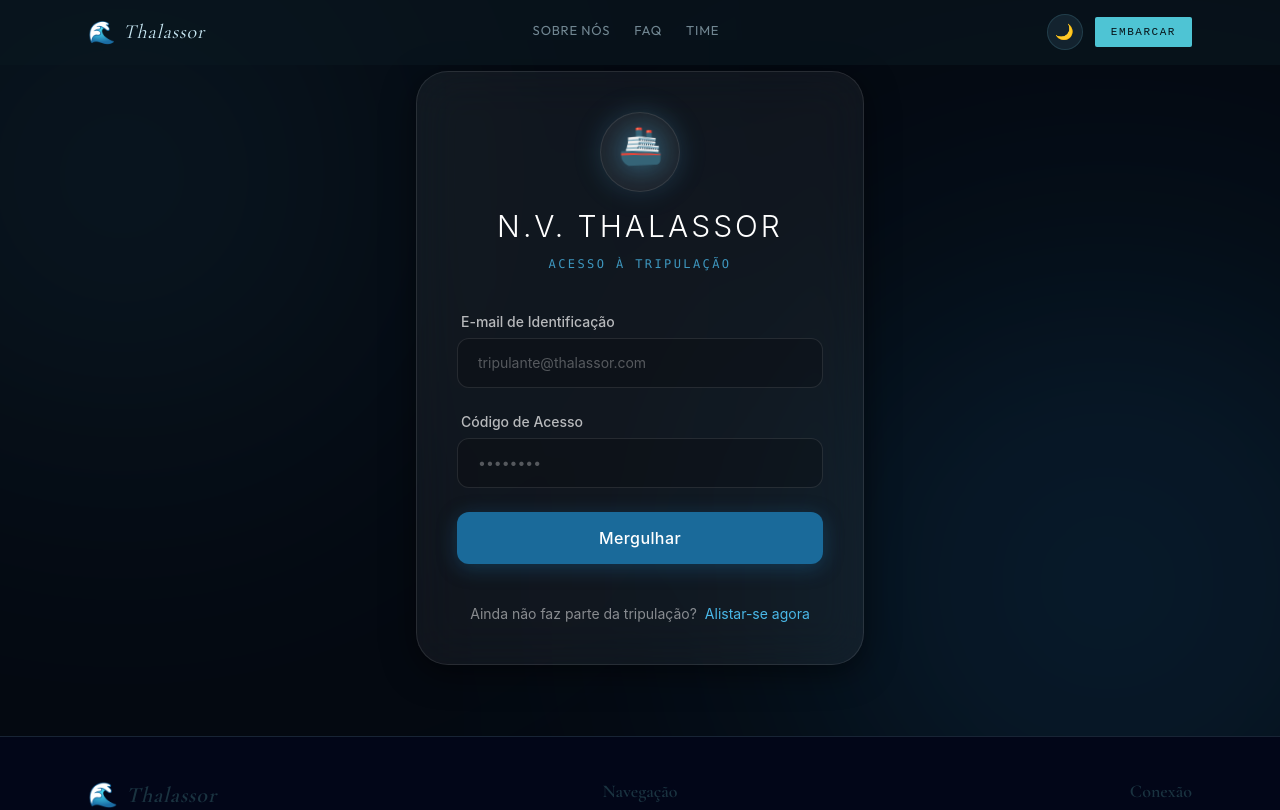
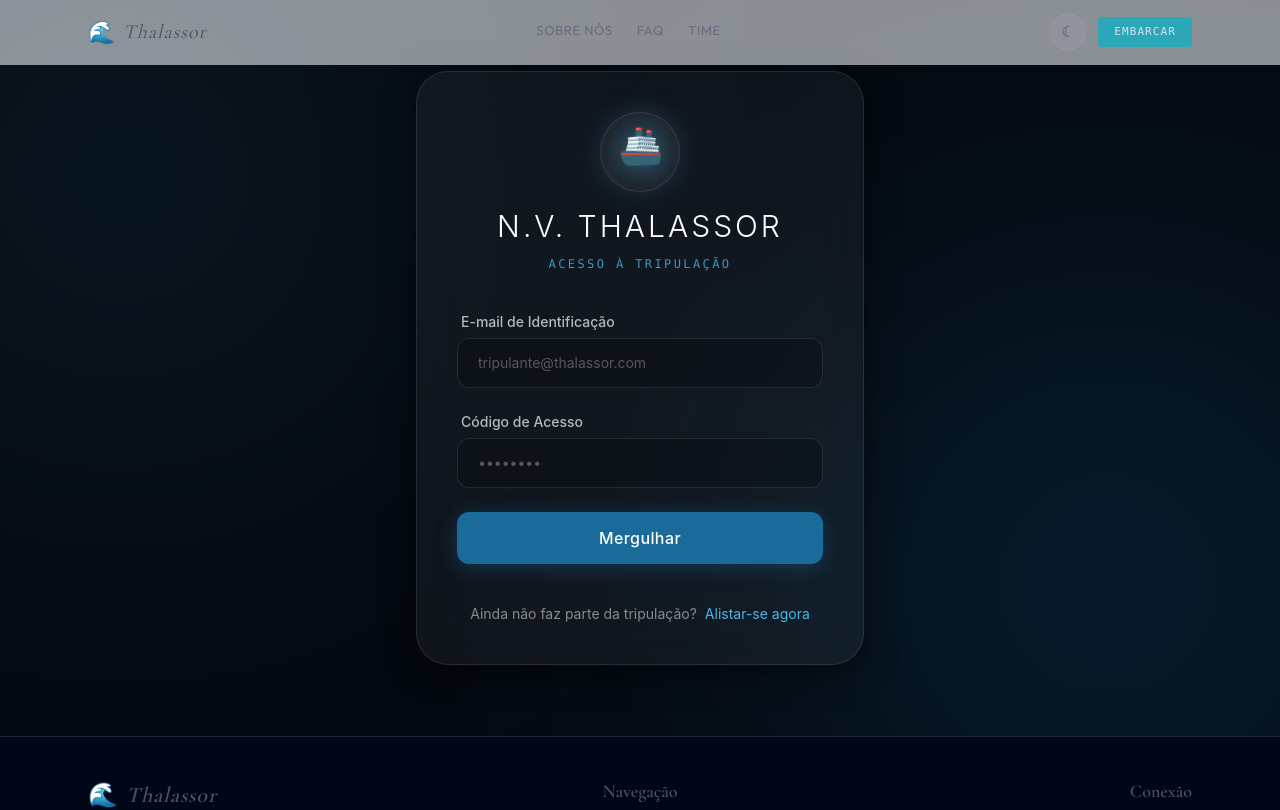
Before and after one commit to Sprint1-Front/GS-FRONT, a React (Vite) app in the folder gs-front/: page /login in a window 1280 px wide. Shown: the top 810 px of the page. Built offline with nearby package versions, Linux system fonts and the light colour scheme.

Commit message:
feat: construindo pagina dashboard com dados basicos ja adicionados

```diff
--- a/gs-front/src/App.tsx
+++ b/gs-front/src/App.tsx
@@ -6,7 +6,7 @@ import { Outlet } from "react-router-dom";
 
 export default function App() {
   return (
-    <div>
+    <div className="bg-base text-text min-h-screen transition-colors duration-300">
         <Header />
         <Outlet />
         <Footer />
--- a/gs-front/src/components/Header/Header.tsx
+++ b/gs-front/src/components/Header/Header.tsx
@@ -44,16 +44,15 @@ export default function Header() {
 
   return (
     <header
-      className="fixed top-0 left-0 right-0 z-50 transition-all duration-500"
+      className={`fixed top-0 left-0 right-0 z-50 transition-all duration-500 ${scrolled ? 'backdrop-blur-md' : ''}`}
       style={{
         background: scrolled
-          ? "rgba(10, 24, 32, 0.85)"
+          ? "color-mix(in srgb, var(--color-mantle) 85%, transparent)"
           : isHome
             ? "transparent"
-            : "rgba(10, 24, 32, 0.6)",
-        backdropFilter: scrolled ? "blur(12px)" : "none",
+            : "color-mix(in srgb, var(--color-mantle) 60%, transparent)",
         borderBottom: scrolled
-          ? "1px solid rgba(46, 80, 96, 0.4)"
+          ? "1px solid color-mix(in srgb, var(--color-overlay-0) 40%, transparent)"
           : "1px solid transparent",
       }}
     >
@@ -61,19 +60,11 @@ export default function Header() {
         {/* logo */}
         <Link
           to="/"
-          className="flex items-center gap-2 no-underline"
-          style={{ textDecoration: "none" }}
+          className="flex items-center gap-2 no-underline text-text"
         >
-          <span style={{ fontSize: 22 }}>🌊</span>
+          <span className="text-[22px]">🌊</span>
           <span
-            style={{
-              fontFamily: "'Cormorant Garamond', serif",
-              fontSize: 20,
-              fontWeight: 400,
-              fontStyle: "italic",
-              color: "#c8e8f4",
-              letterSpacing: ".04em",
-            }}
+            className="font-display text-[20px] font-normal italic tracking-wider text-text"
           >
             Thalassor
           </span>
@@ -87,30 +78,8 @@ export default function Header() {
               <Link
                 key={l.to}
                 to={l.to}
-                style={{
-                  fontFamily: "'Outfit', sans-serif",
-                  fontSize: 13,
-                  fontWeight: 400,
-                  letterSpacing: ".06em",
-                  textTransform: "uppercase",
-                  textDecoration: "none",
-                  color: active ? "#4ec4d4" : "rgba(200, 232, 244, 0.55)",
-                  borderBottom: active
-                    ? "1px solid #4ec4d4"
-                    : "1px solid transparent",
-                  paddingBottom: 2,
-                  transition: "color .2s, border-color .2s",
-                }}
-                onMouseEnter={(e) => {
-                  if (!active)
-                    (e.target as HTMLElement).style.color =
-                      "rgba(200,232,244,0.9)";
-                }}
-                onMouseLeave={(e) => {
-                  if (!active)
-                    (e.target as HTMLElement).style.color =
-                      "rgba(200,232,244,0.55)";
-                }}
+                className={`font-body text-[13px] font-normal tracking-wider uppercase no-underline pb-[2px] border-b border-transparent transition-colors duration-200 hover:text-text/90 ${active ? 'text-teal border-teal' : 'text-text/55'}`}
+                style={active ? { color: 'var(--color-teal)', borderBottomColor: 'var(--color-teal)' } : {}}
               >
                 {l.label}
               </Link>
@@ -124,58 +93,33 @@ export default function Header() {
           <button
             onClick={() => setDark(!dark)}
             title={dark ? "Modo claro" : "Modo escuro"}
+            className="w-9 h-9 flex items-center justify-center rounded-full cursor-pointer text-[15px] transition-all duration-200"
             style={{
-              background: "rgba(46, 80, 96, 0.3)",
-              border: "1px solid rgba(46, 80, 96, 0.6)",
-              borderRadius: 20,
-              width: 36,
-              height: 36,
-              display: "flex",
-              alignItems: "center",
-              justifyContent: "center",
-              cursor: "pointer",
-              fontSize: 15,
-              transition: "all .2s",
+              background: "color-mix(in srgb, var(--color-overlay-0) 30%, transparent)",
+              border: "1px solid color-mix(in srgb, var(--color-overlay-0) 60%, transparent)",
             }}
           >
-            {dark ? "☀️" : "🌙"}
+            {dark ? "☼" : "☾"}
           </button>
 
           {/* login — desktop */}
           <Link
             to="/login"
-            className="hidden md:block"
+            className="hidden md:block font-mono text-[11px] tracking-widest uppercase py-[7px] px-4 rounded-sm no-underline font-medium transition-colors duration-200"
             style={{
-              fontFamily: "'DM Mono', monospace",
-              fontSize: 11,
-              letterSpacing: ".14em",
-              textTransform: "uppercase",
-              color: "#071318",
-              background: "#4ec4d4",
-              padding: "7px 16px",
-              borderRadius: 2,
-              textDecoration: "none",
-              fontWeight: 500,
-              transition: "background .2s",
+              color: "var(--color-crust)",
+              background: "var(--color-teal)",
             }}
-            onMouseEnter={(e) => (e.currentTarget.style.background = "#7ed8e8")}
-            onMouseLeave={(e) => (e.currentTarget.style.background = "#4ec4d4")}
+            onMouseEnter={(e) => (e.currentTarget.style.background = "var(--color-foam)")}
+            onMouseLeave={(e) => (e.currentTarget.style.background = "var(--color-teal)")}
           >
             Embarcar
           </Link>
 
           {/* hamburguer — mobile */}
           <button
-            className="md:hidden"
+            className="md:hidden bg-transparent border-none cursor-pointer text-[22px] leading-none text-text"
             onClick={() => setMenuOpen(!menuOpen)}
-            style={{
-              background: "transparent",
-              border: "none",
-              cursor: "pointer",
-              color: "#c8e8f4",
-              fontSize: 22,
-              lineHeight: 1,
-            }}
           >
             {menuOpen ? "✕" : "☰"}
           </button>
@@ -188,8 +132,8 @@ export default function Header() {
           maxHeight: menuOpen ? 400 : 0,
           overflow: "hidden",
           transition: "max-height .35s ease",
-          background: "rgba(7, 19, 24, 0.97)",
-          borderTop: menuOpen ? "1px solid rgba(46,80,96,0.4)" : "none",
+          background: "color-mix(in srgb, var(--color-crust) 97%, transparent)",
+          borderTop: menuOpen ? "1px solid color-mix(in srgb, var(--color-overlay-0) 40%, transparent)" : "none",
         }}
       >
         <nav className="flex flex-col px-6 py-4 gap-4">
@@ -198,17 +142,9 @@ export default function Header() {
               key={l.to}
               to={l.to}
               onClick={() => setMenuOpen(false)}
+              className="font-body text-[14px] tracking-wider uppercase no-underline transition-colors duration-200"
               style={{
-                fontFamily: "'Outfit', sans-serif",
-                fontSize: 14,
-                letterSpacing: ".08em",
-                textTransform: "uppercase",
-                textDecoration: "none",
-                color:
-                  location.pathname === l.to
-                    ? "#4ec4d4"
-                    : "rgba(200,232,244,0.6)",
-                transition: "color .2s",
+                color: location.pathname === l.to ? "var(--color-teal)" : "color-mix(in srgb, var(--color-text) 60%, transparent)"
               }}
             >
               {l.label}
@@ -217,20 +153,10 @@ export default function Header() {
           <Link
             to="/login"
             onClick={() => setMenuOpen(false)}
+            className="inline-block mt-1 w-fit font-mono text-[11px] tracking-widest uppercase py-2 px-4 rounded-sm no-underline font-medium"
             style={{
-              fontFamily: "'DM Mono', monospace",
-              fontSize: 11,
-              letterSpacing: ".14em",
-              textTransform: "uppercase",
-              color: "#071318",
-              background: "#4ec4d4",
-              padding: "8px 16px",
-              borderRadius: 2,
-              textDecoration: "none",
-              fontWeight: 500,
-              display: "inline-block",
-              marginTop: 4,
-              width: "fit-content",
+              color: "var(--color-crust)",
+              background: "var(--color-teal)",
             }}
           >
             Embarcar
--- a/gs-front/src/main.tsx
+++ b/gs-front/src/main.tsx
@@ -11,6 +11,8 @@ import Faq from './routes/Faq/index.tsx';
 import Login from './routes/Login/index.tsx';
 import CadastroUsuario from './routes/CadastroUsuario/index.tsx';
 import Dashboard from './routes/Dashboard/index.tsx';
+import Focos from './routes/Dashboard/focos.tsx';
+
 
 
 const router = createBrowserRouter([
@@ -26,6 +28,7 @@ const router = createBrowserRouter([
       { path: "/cadastro", element: <CadastroUsuario /> },
       { path: "/login", element: <Login /> },
       { path: "/dashboard", element: <Dashboard /> },
+      { path: "/focos", element: <Focos /> },
     ],
   },
 ]);
--- /dev/null
+++ b/gs-front/src/routes/Dashboard/Focos.tsx
@@ -0,0 +1,6 @@
+
+export default function Focos() {
+  return (
+    <div>focos</div>
+  )
+}
--- a/gs-front/src/routes/Login/index.tsx
+++ b/gs-front/src/routes/Login/index.tsx
@@ -11,7 +11,7 @@ export default function Login() {
   const [errorMsg, setErrorMsg] = useState<string | null>(null);
   const [isSubmitting, setIsSubmitting] = useState(false);
 
-  const API_URL = "http://localhost:8080/usuarios";
+    const API_URL = "https://thalassor.onrender.com/usuarios"; // URL do backend para autenticação
 
   // Função acionada ao enviar o formulário
   const handleLogin = async (e: React.FormEvent) => {
--- a/gs-front/src/styles/global.css
+++ b/gs-front/src/styles/global.css
@@ -1,19 +1,19 @@
 @import 'tailwindcss';
 
 
-@theme light {
-  --color-base: #e4f2f7;
-  --color-mantle: #d0e8f2;
-  --color-crust: #b8d8e8;
-  --color-surface-0: #c4dfe9;
-  --color-surface-1: #d8ecf4;
-  --color-surface-2: #e8f4f9;
-  --color-overlay-0: #6d9aaa;
-  --color-overlay-1: #7eabbc;
-  --color-overlay-2: #8fbccc;
-  --color-subtext-0: #3e6070;
-  --color-subtext-1: #2c4f5e;
-  --color-text: #1a3340;
+@theme {
+  --color-base: #eff1f5;
+  --color-mantle: #e6e9ef;
+  --color-crust: #dce0e8;
+  --color-surface-0: #ccd0da;
+  --color-surface-1: #bcc0cc;
+  --color-surface-2: #acb0be;
+  --color-overlay-0: #9ca0b0;
+  --color-overlay-1: #8c8fa1;
+  --color-overlay-2: #7c7f93;
+  --color-subtext-0: #6c6f85;
+  --color-subtext-1: #5c5f77;
+  --color-text: #4c4f69;
   --color-foam: #6ec6d8;
   --color-teal: #2ba8b8;
   --color-sapphire: #2a7fcf;
--- a/gs-front/src/types/tipoRegiao.ts
+++ b/gs-front/src/types/tipoRegiao.ts
@@ -1,4 +1,4 @@
-export type TipoRegiao = {
+export type tipoRegiao = {
   idRegiao: number;
   nomeRegiao: string;
   oceano: string;
```
Also changed, not shown: gs-front/src/routes/Dashboard/index.tsx (+178 -71 lines), gs-front/src/types/tipoEmbarcacao.ts (+5 -4 lines).
